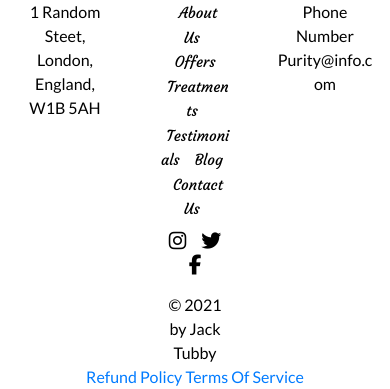
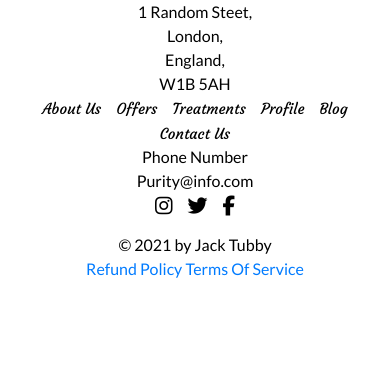
Before and after one commit to JackTubby/MS4-Spa, a Django app: page /blog/ in a window 390 px wide. Shown: the part 697-1086 px from the top of the page. After the commit the page ends 975 px from the top, so only its background shows below. Run offline with Django 3.2, Linux system fonts and the light colour scheme; data that the repository does not hold is empty; some libraries are stand-ins or nearby versions.

Commit message:
Add correct links into footer

```diff
--- a/templates/includes/footer.html
+++ b/templates/includes/footer.html
@@ -1,33 +1,31 @@
 <footer>
     <div class="container-fluid bg-white my-auto py-lg-0 text-center text-break">
          <div class="row footer-wrapper">
-            <div class="col-4">
+            <div class="col-12 col-md-4">
                 <div class="text-black">1 Random Steet,</div>
                 <div class="text-black">London,</div>
                 <div class="text-black">England,</div>
                 <div class="text-black">W1B 5AH</div>
             </div>
-            <div class="col-4">
-                <div class="col pb-2">
-                    <a class="footer-link" href="">About Us</a>
-                    <a class="footer-link" href="">Offers</a>
-                    <a class="footer-link" href="">Treatments</a>
-                    <a class="footer-link" href="">Testimonials</a>
-                    <a class="footer-link" href="">Blog</a>
-                    <a class="footer-link" href="">Contact Us</a>
-                </div>
-                <div class="col pb-3">
-                    <a target="_blank" href=""><i class="fab fa-instagram fa-lg footer-icon"></i></a>
-                    <a target="_blank" href=""><i class="fab fa-twitter fa-lg footer-icon"></i></a>
-                    <a target="_blank" href=""><i class="fab fa-facebook-f fa-lg footer-icon"></i></a>
-                </div>
-                <div class="col">
-                    &#169; 2021 by Jack Tubby
-                </div>
+            <div class="col-12 col-md-4">
+                <a class="footer-link" href="{% url 'home' %}">About Us</a>
+                <a class="footer-link" href="{% url 'treatments' %}?category=packages_offers">Offers</a>
+                <a class="footer-link" href="{% url 'treatments' %}">Treatments</a>
+                <a class="footer-link" href="{% url 'profile' %}">Profile</a>
+                <a class="footer-link" href="{% url 'blogs' %}">Blog</a>
+                <a class="footer-link" href="{% url 'home' %}">Contact Us</a>
             </div>
-            <div class="col-4">
+            <div class="col-12 col-md-4">
                 <div class="text-black">Phone Number</div>
                 <div class="text-black">Purity@info.com</div>
+            </div>
+            <div class="col-12 pb-3">
+                <a target="_blank" href="{% url 'https://www.instagram.com/' %}"><i class="fab fa-instagram fa-lg footer-icon"></i></a>
+                <a target="_blank" href="{% url 'https://twitter.com/' %}"><i class="fab fa-twitter fa-lg footer-icon"></i></a>
+                <a target="_blank" href="{% url 'https://www.facebook.com/' %}"><i class="fab fa-facebook-f fa-lg footer-icon"></i></a>
+            </div>
+            <div class="col-12">
+                &#169; 2021 by Jack Tubby
             </div>
          </div>
          <div class="row">
```
